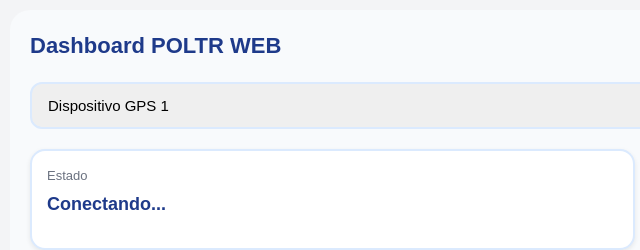
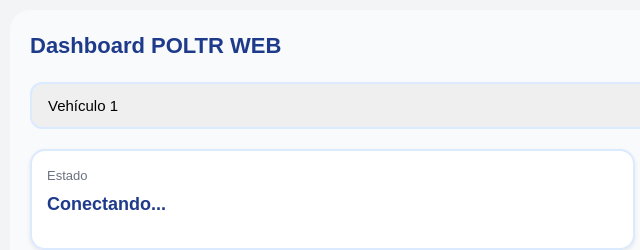
Before and after one commit to Jros98/gps-poltr-web, a plain HTML site: page dashboard.html in a window 1280 px wide. Shown: the top 250 px of the page, 0-640 px from the left. Drawn offline with nearby package versions, Linux system fonts and the light colour scheme; no server answers.

Commit message:
Fix HTML encoding issues in dashboard.html

```diff
--- a/dashboard.html
+++ b/dashboard.html
@@ -146,22 +146,22 @@ body {
 
 </div>
 
-<!-- SELECTOR GPS -->
+<!-- SELECTOR -->
 
 <div class="selector">
 
 <select id="selectorGPS">
 
 <option value="gps1">
-Dispositivo GPS 1
+Vehículo 1
 </option>
 
 <option value="gps2">
-Dispositivo GPS 2
+Vehículo 2
 </option>
 
 <option value="gps3">
-Dispositivo GPS 3
+Vehículo 3
 </option>
 
 </select>
```
